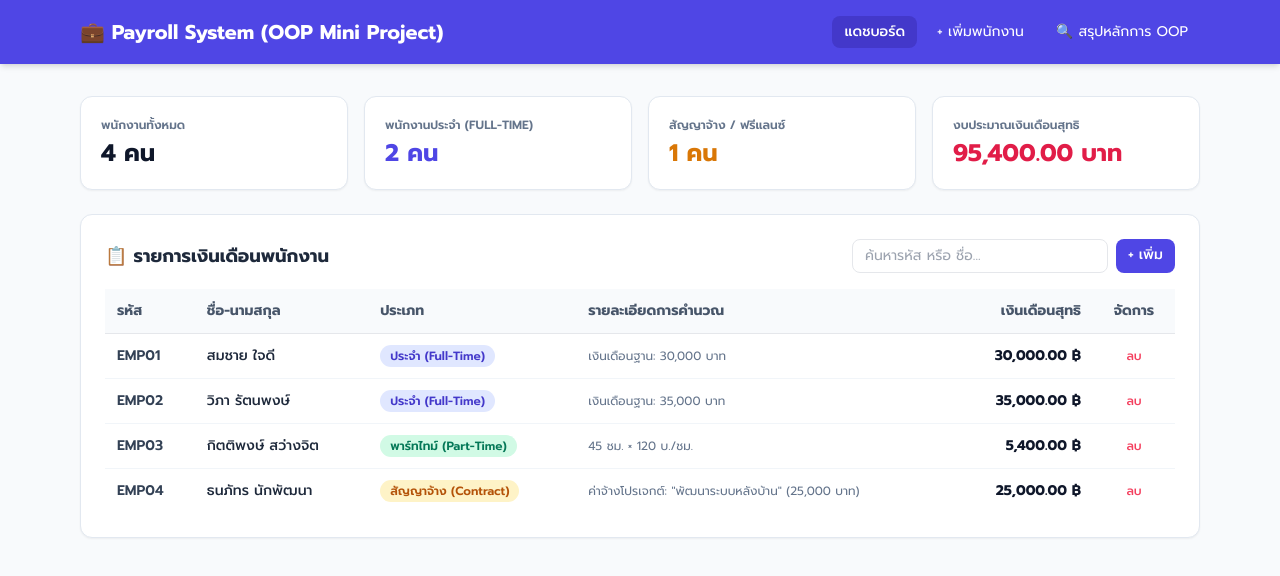
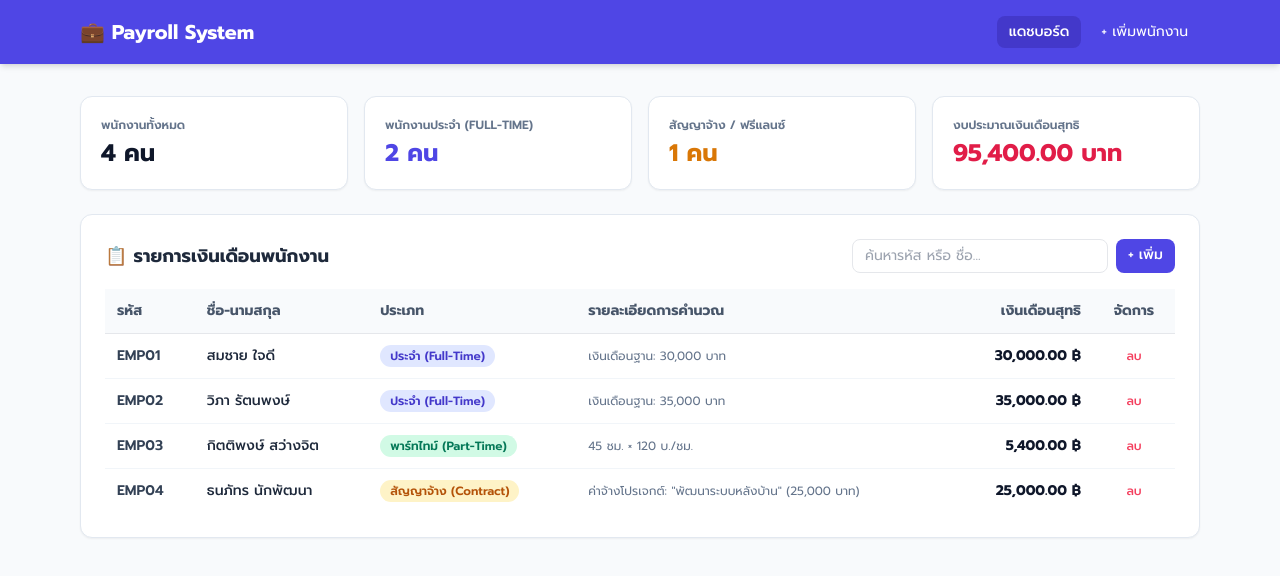
Before and after one commit to curanan4414-hash/mini-project, a plain HTML site: page index.html in a window 1280 px wide. Drawn offline with nearby package versions, Linux system fonts and the light colour scheme.

Commit message:
Add files via upload

```diff
--- a/index.html
+++ b/index.html
@@ -12,11 +12,10 @@
 
   <nav class="bg-indigo-600 text-white shadow-md">
     <div class="max-w-6xl mx-auto px-4 py-4 flex justify-between items-center">
-      <h1 class="text-xl font-bold">💼 Payroll System (OOP Mini Project)</h1>
+      <h1 class="text-xl font-bold">💼 Payroll System </h1>
       <div class="flex gap-2 text-sm">
         <a href="index.html" class="px-3 py-1.5 rounded-lg bg-indigo-700 font-medium">แดชบอร์ด</a>
         <a href="add.html" class="px-3 py-1.5 rounded-lg hover:bg-indigo-500 transition">+ เพิ่มพนักงาน</a>
-        <a href="oop.html" class="px-3 py-1.5 rounded-lg hover:bg-indigo-500 transition">🔍 สรุปหลักการ OOP</a>
       </div>
     </div>
   </nav>
```
Also changed, not shown: add.html (+0 -1 lines).
